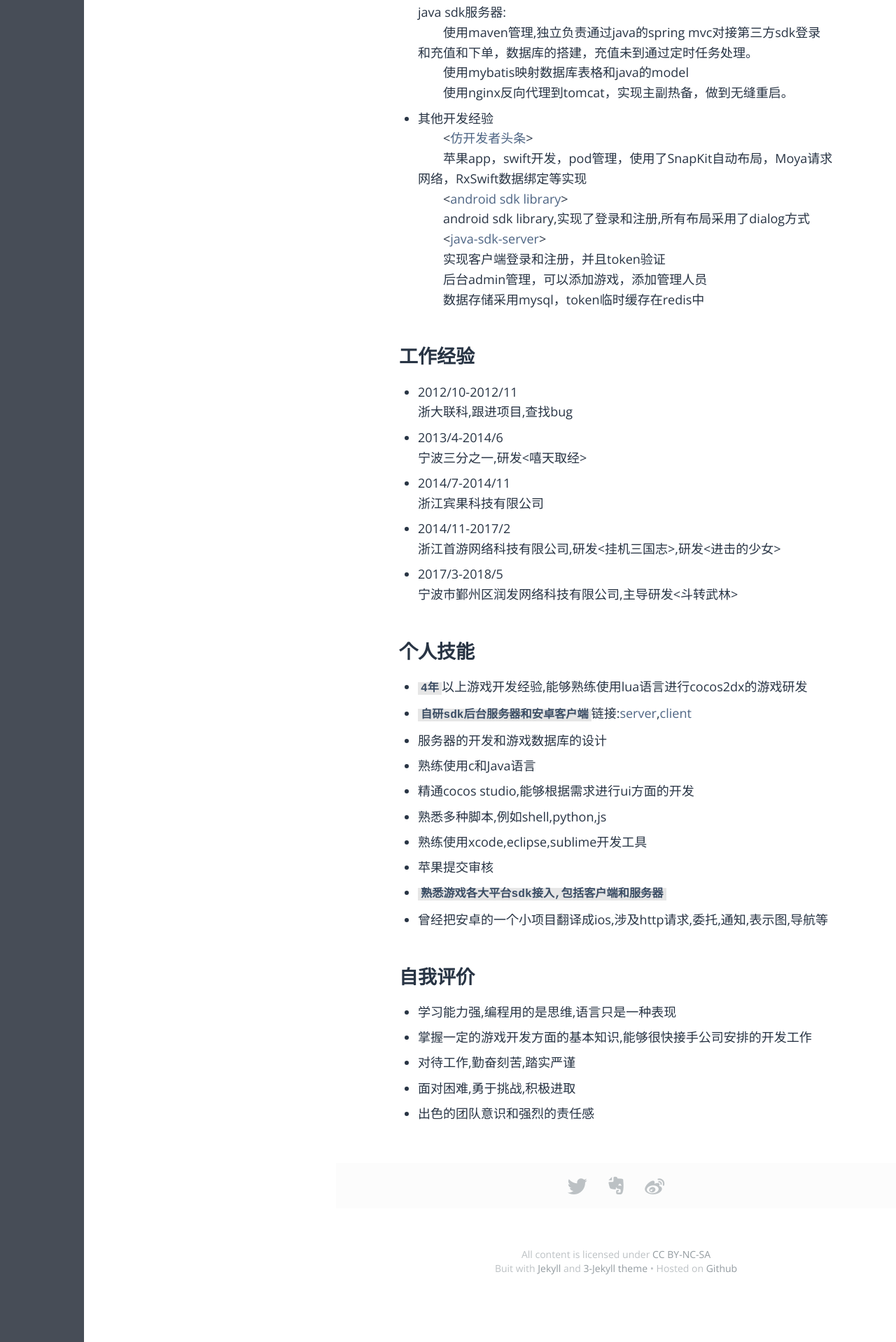
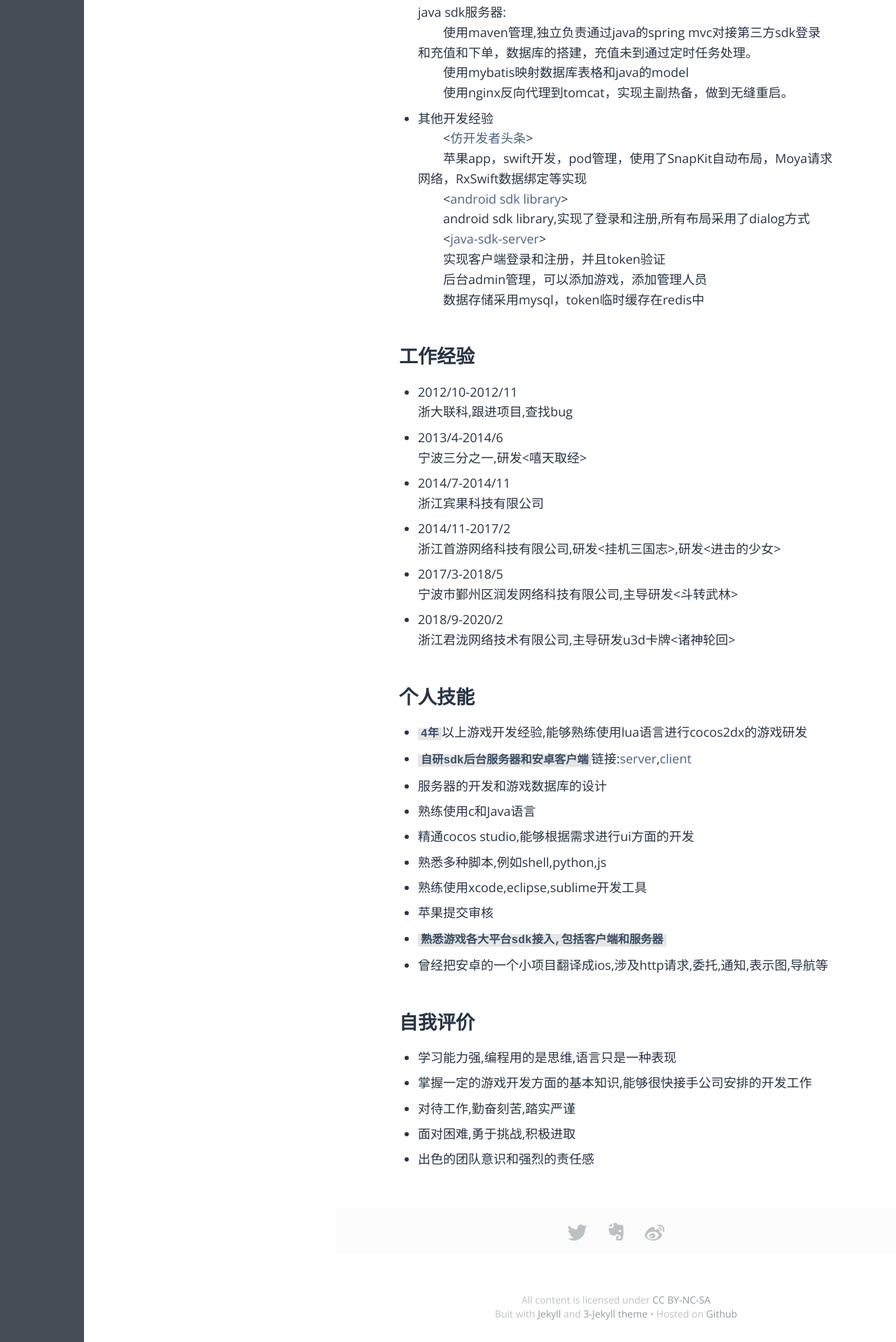
Before and after one commit to zhjzjnb/zhjzjnb.github.io, a Jekyll site: the page built from index.md, in a window 1280 px wide. Shown: the part 1313-3231 px from the top of the page at 70% size. Built offline with Jekyll 4.4.1, drawn with Linux system fonts in a browser that asks for light colours; some web fonts are replaced.

Commit message:
Update index.md

```diff
--- a/index.md
+++ b/index.md
@@ -54,6 +54,7 @@ java sdk服务器:<br>
 * 2014/7-2014/11<br>浙江宾果科技有限公司
 * 2014/11-2017/2<br>浙江首游网络科技有限公司,研发<挂机三国志>,研发<进击的少女>
 * 2017/3-2018/5<br>宁波市鄞州区润发网络科技有限公司,主导研发<斗转武林>
+* 2018/9-2020/2<br>浙江君泷网络技术有限公司,主导研发u3d卡牌<诸神轮回>
 
 ## 个人技能
 * **`4年`**以上游戏开发经验,能够熟练使用lua语言进行cocos2dx的游戏研发
```
